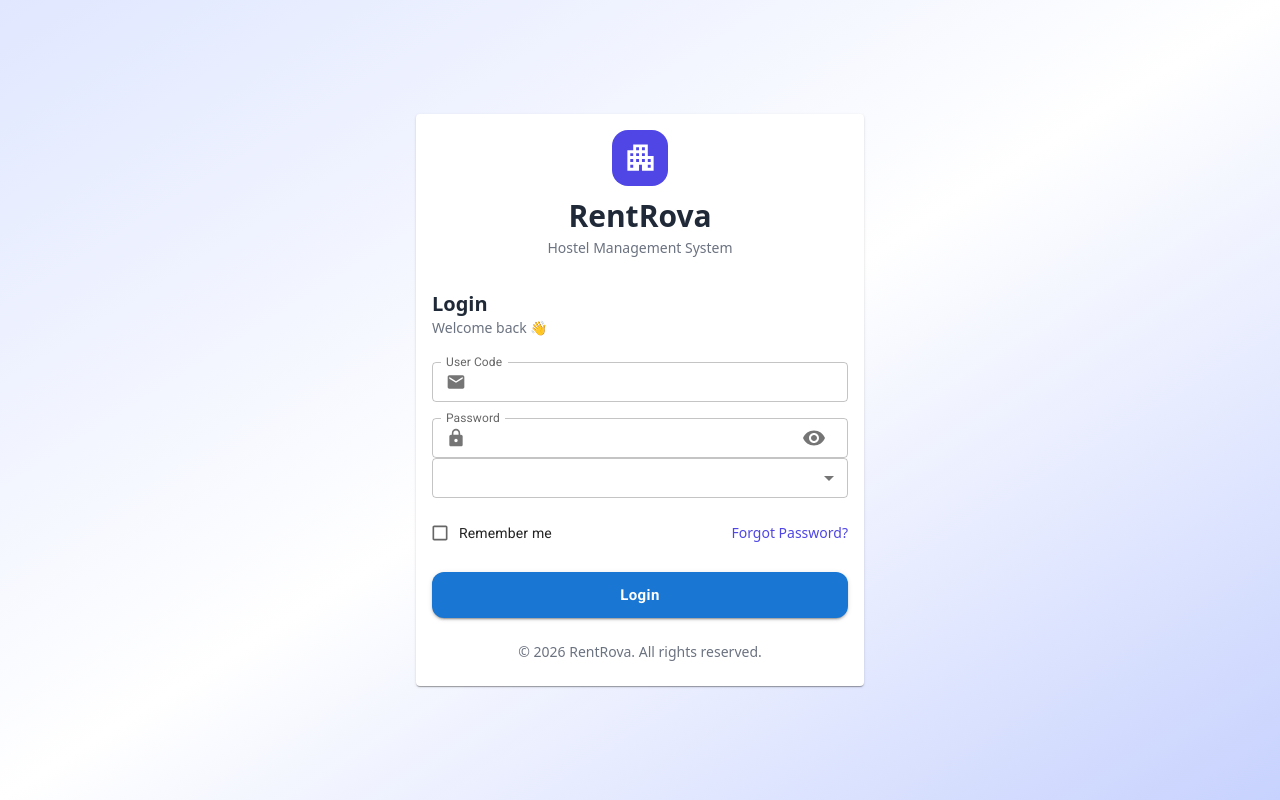
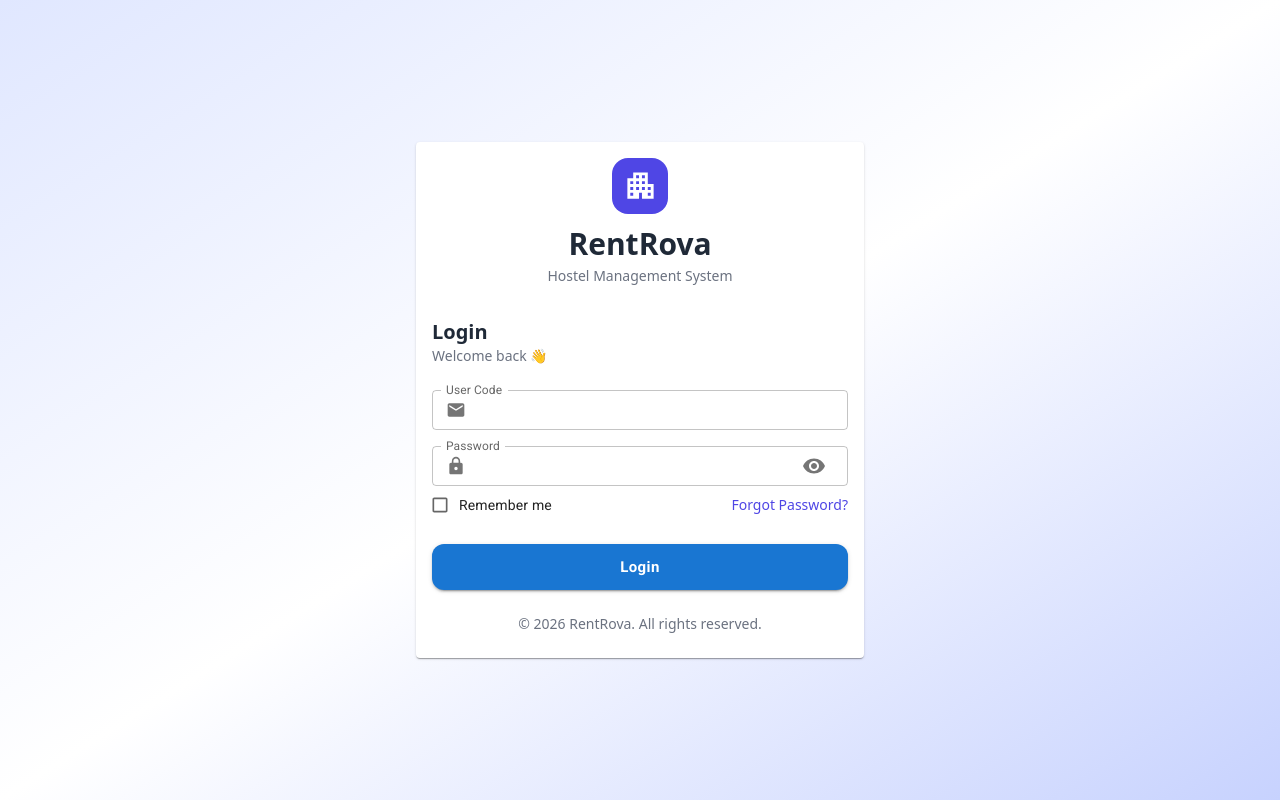
Before and after one commit to gauravhardia51-bit/Hostel-Management-System, a React (Vite) app: page /login in a window 1280 px wide. Built offline with nearby package versions, Linux system fonts and the light colour scheme.

Commit message:
getHostel in auth file added

```diff
--- a/src/components/sidebar/Sidebar.css
+++ b/src/components/sidebar/Sidebar.css
@@ -46,16 +46,6 @@
 
 
 
-/* remove MUI weird styles */
-.MuiInputBase-root {
-  background: transparent !important;
-  color: white !important;
-}
-
-.MuiSelect-select {
-  background: transparent !important;
-}
-
 /* keep your existing design */
 .hostel-info {
   @apply bg-[#312e81] p-3 rounded-lg mb-6;
--- a/src/components/sidebar/Sidebar.jsx
+++ b/src/components/sidebar/Sidebar.jsx
@@ -4,7 +4,7 @@ import LogoutIcon from "@mui/icons-material/Logout";
 import "./sidebar.css";
 import { ROUTES } from "../../routes/RoutesConstant";
 import HostelSwitcher from "./HostelSwitcher";
-import { getAuthData } from "../../utils/auth";
+import { getHostelsData } from "../../utils/auth";
 import { FormControl, Select, MenuItem } from "@mui/material";
 
 const active = ({ isActive }) =>
@@ -25,9 +25,10 @@ export default function Sidebar({ collapsed }) {
     navigate("/login", { replace: true });
   };
 
-  const { hostelId, hostels } = getAuthData();
+  const { hostelId, hostels } = getHostelsData();
   const [selectedHostel, setSelectedHostel] = useState("");
-
+  console.log("30 hostel= " + hostels);
+  console.log("hostelId= " + hostelId);
   useEffect(() => {
     if (hostelId) {
       setSelectedHostel(Number(hostelId));
--- a/src/pages/auth/Login.jsx
+++ b/src/pages/auth/Login.jsx
@@ -1,4 +1,4 @@
-import React, { useState, useEffect } from "react";
+import React, { useState } from "react";
 import {
   Card,
   CardContent,
@@ -34,14 +34,6 @@ export default function Login() {
     hostelId: "",
   });
 
-  // demo hostel list
-  // const hostels = [
-  //   { id: 1, name: "Galaxy Boys Hostel" },
-  //   { id: 2, name: "Sunrise Hostel" },
-  // ];
-
-  const [hostels, setHostels] = useState([]);
-
   // handle input
   const handleChange = (e) => {
     setForm({
@@ -50,34 +42,6 @@ export default function Login() {
     });
   };
 
-  const fetchHostels = async () => {
-    if (!form.userCode) return;
-
-    try {
-      const res = await api.get("/hostel/all", {
-        params: { email: form.userCode },
-      });
-
-      const data = res.data.payLoad || [];
-
-      setHostels(data); //update dropdown list
-
-      //AUTO-SELECT if one hostel
-      if (data.length === 1) {
-        setForm((prev) => ({
-          ...prev,
-          hostelId: data[0].id,
-        }));
-      }
-
-      console.log("Fetched hostels:", data);
-    } catch (err) {
-      console.error(err);
-      setHostels([]);
-    }
-  };
-
-  // login api
   const handleLogin = async () => {
     try {
       setLoading(true);
@@ -89,21 +53,24 @@ export default function Login() {
           password: form.password,
         },
       );
-      const res = await api.get("/hostel/all", {
-        params: {
-          email: form.userCode,
-        },
-      });
+
       // ===== JWT TOKEN =====
       const token = response.data.payLoad.accessToken;
       //   console.log(response.data);
       //   console.log(localStorage.getItem("token"));
       // ===== SAVE TOKEN =====
       localStorage.setItem("token", token);
+      const decoded = jwtDecode(token);
 
-      // ===== SAVE HOSTEL =====
-      const hostels = response.data.payLoad;
-      localStorage.setItem("hostels", JSON.stringify(hostels));
+      const hostelRes = await api.get("/hostel/all", {
+        params: {
+          userId: decoded.userId,
+        },
+      });
+
+      // // ===== SAVE HOSTEL =====
+      // const hostels = response.data.payLoad;
+      // localStorage.setItem("hostels", JSON.stringify(hostels));
       // ===== SAVE USER =====
 
       const userRes = await api.get("/users/id", {
@@ -113,6 +80,7 @@ export default function Login() {
       });
 
       localStorage.setItem("user", JSON.stringify(userRes.data.payLoad));
+      localStorage.setItem("hostels", JSON.stringify(hostelRes.data.payLoad));
 
       navigate("/");
     } catch (error) {
@@ -157,7 +125,6 @@ export default function Login() {
               name="userCode"
               value={form.userCode}
               onChange={handleChange}
-              onBlur={fetchHostels} //API hits only when user leaves field
               size="small"
               slotProps={{
                 input: {
@@ -199,7 +166,7 @@ export default function Login() {
           />
 
           {/* Hostel Select */}
-          <div className="mb-4">
+          {/* <div className="mb-4">
             <Select
               fullWidth
               displayEmpty
@@ -216,7 +183,7 @@ export default function Login() {
                 </MenuItem>
               ))}
             </Select>
-          </div>
+          </div> */}
 
           {/* Remember */}
           <div className="flex justify-between items-center mb-5">
--- a/src/utils/auth.jsx
+++ b/src/utils/auth.jsx
@@ -15,17 +15,24 @@ export const isLoggedIn = () => {
   return !!localStorage.getItem("token");
 };
 
-export const getAuthData = () => {
+export const getHostelsData = () => {
   try {
-    const hostelId = localStorage.getItem("hostelId");
-
+    // ✅ Get raw values
+    const hostelIdRaw = localStorage.getItem("hostelId");
     const hostelsRaw = localStorage.getItem("hostels");
 
+    // ✅ Parse safely
+    const hostelId = hostelIdRaw ? Number(hostelIdRaw) : null;
+
     const hostels = hostelsRaw ? JSON.parse(hostelsRaw) : [];
+
+    // ✅ Get selected hostel object
+    const selectedHostel = hostels.find((h) => h.id === hostelId);
 
     return {
       hostelId,
       hostels,
+      selectedHostel, // 🔥 IMPORTANT (use in sidebar, header etc.)
     };
   } catch (err) {
     console.error("Auth parse error:", err);
@@ -33,6 +40,7 @@ export const getAuthData = () => {
     return {
       hostelId: null,
       hostels: [],
+      selectedHostel: null,
     };
   }
 };
```
